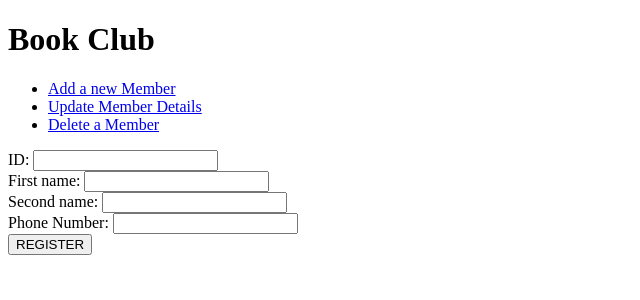
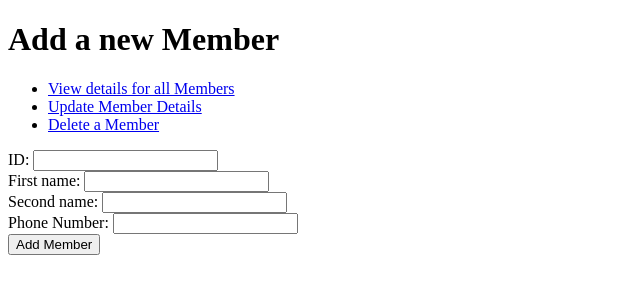
Before and after one commit to Gavin-Roche/learning_php, a PHP site: page /addMember.php in a window 1280 px wide. Shown: the top 300 px of the page, without its empty margins (0-640 px from the left). Run offline with PHP 8.4, Linux system fonts and the light colour scheme.

Commit message:
AddMember fixes

```diff
--- a/addMember.php
+++ b/addMember.php
@@ -1,14 +1,14 @@
 <!DOCTYPE html>
 <html lang="en">
     <head>
-    <title>Book Club</title>
+    <title>Add a new Member</title>
         <meta charset="UTF-8">
         <meta name="viewport" content="width=device-width, initial-scale=1.0">
     </head>
     <body>
-        <h1>Book Club</h1>
+        <h1>Add a new Member</h1>
             <ul>
-                <li><a href="addMember.php">Add a new Member</a></li>
+                <li><a href="index.php">View details for all Members</a></li>
                 <li><a href="updateMember.php">Update Member Details</a></li>
                 <li><a href="deleteMember.php">Delete a Member</a></li>
             </ul>
@@ -22,7 +22,7 @@
                 First name: <input type="text" name="firstname"><br>
                 Second name: <input type="text" name="lastname"><br>
                 Phone Number: <input type="text" name="phone"><br>
-                <input type="submit" name="submit" value="REGISTER"><br>
+                <input type="submit" name="submit" value="Add Member"><br>
 
             <?php
                 // If submitted do this
```
